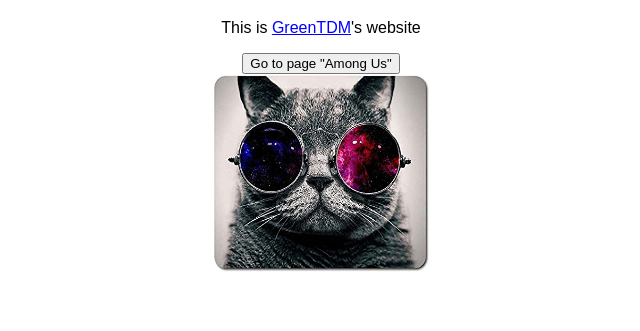
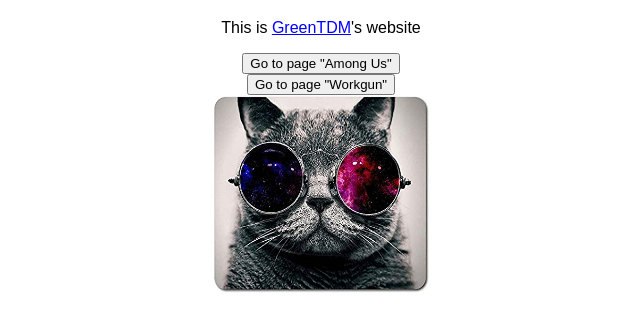
Before and after one commit to EpikToast/EpikToast.github.io, a plain HTML site: page index.html in a window 1280 px wide. Shown: the part 61-392 px from the top of the page, without its empty margins (319-959 px from the left). Drawn offline with Linux system fonts and the light colour scheme.

Commit message:
Update index.html

```diff
--- a/index.html
+++ b/index.html
@@ -8,6 +8,7 @@
     <h1 style="text-align:center;">Welcome Nerd.</h1>
     <p style="text-align:center;">This is <a href="https://scratch.mit.edu/users/greentdm/" style="color:blue;">GreenTDM</a>'s website</p>
     <center><a href="Among_Us.html"><button>Go to page "Among Us"</button></center>
+    <center><a href="Workgun-browser.html"><button>Go to page "Workgun"</button></center>
     <center><img src="SpaceCat.jpg" style="width:220px;height:200px;" alt="Cat with cool sunglasses!"/></center>
   </body>
 </html>
```
